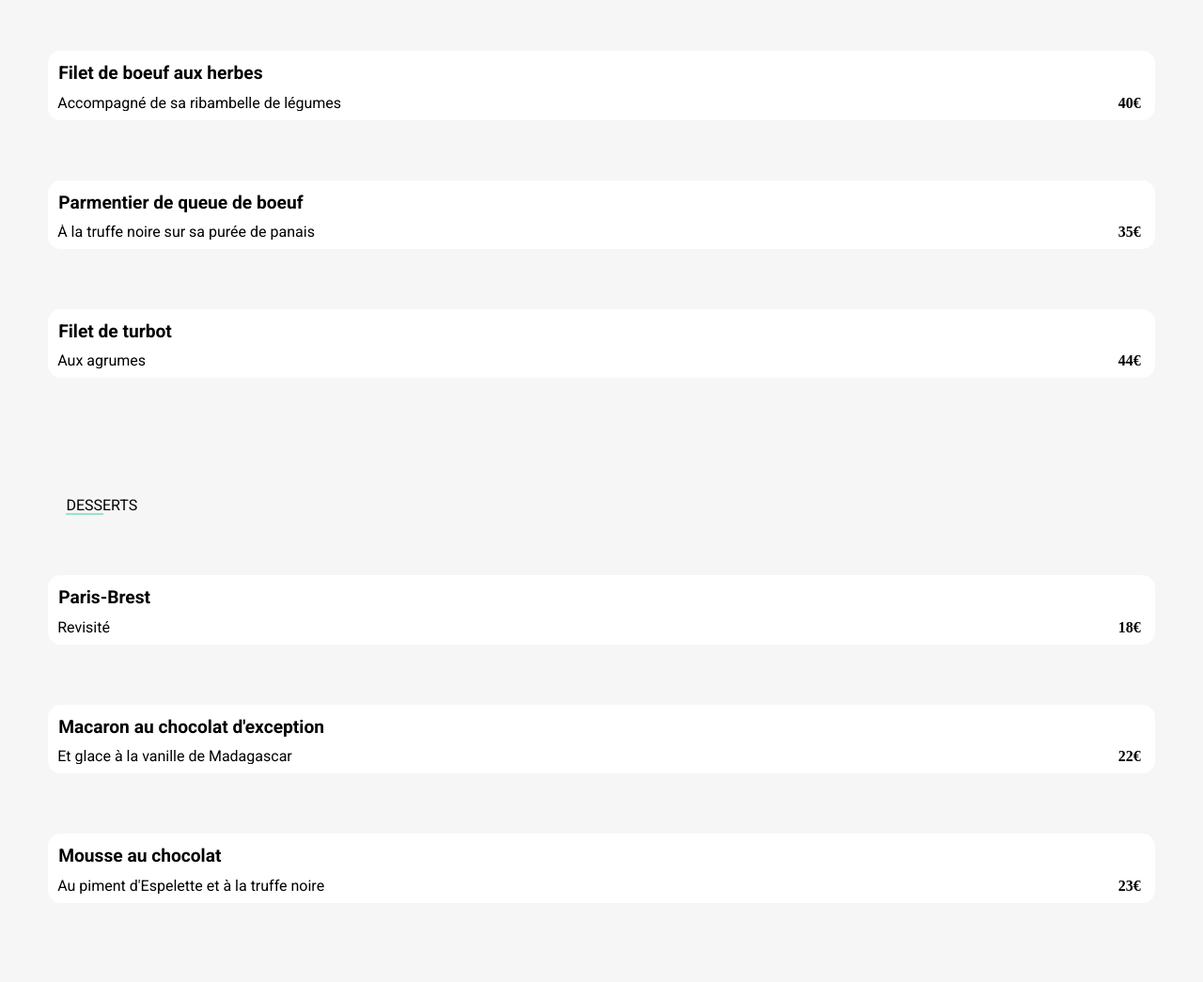
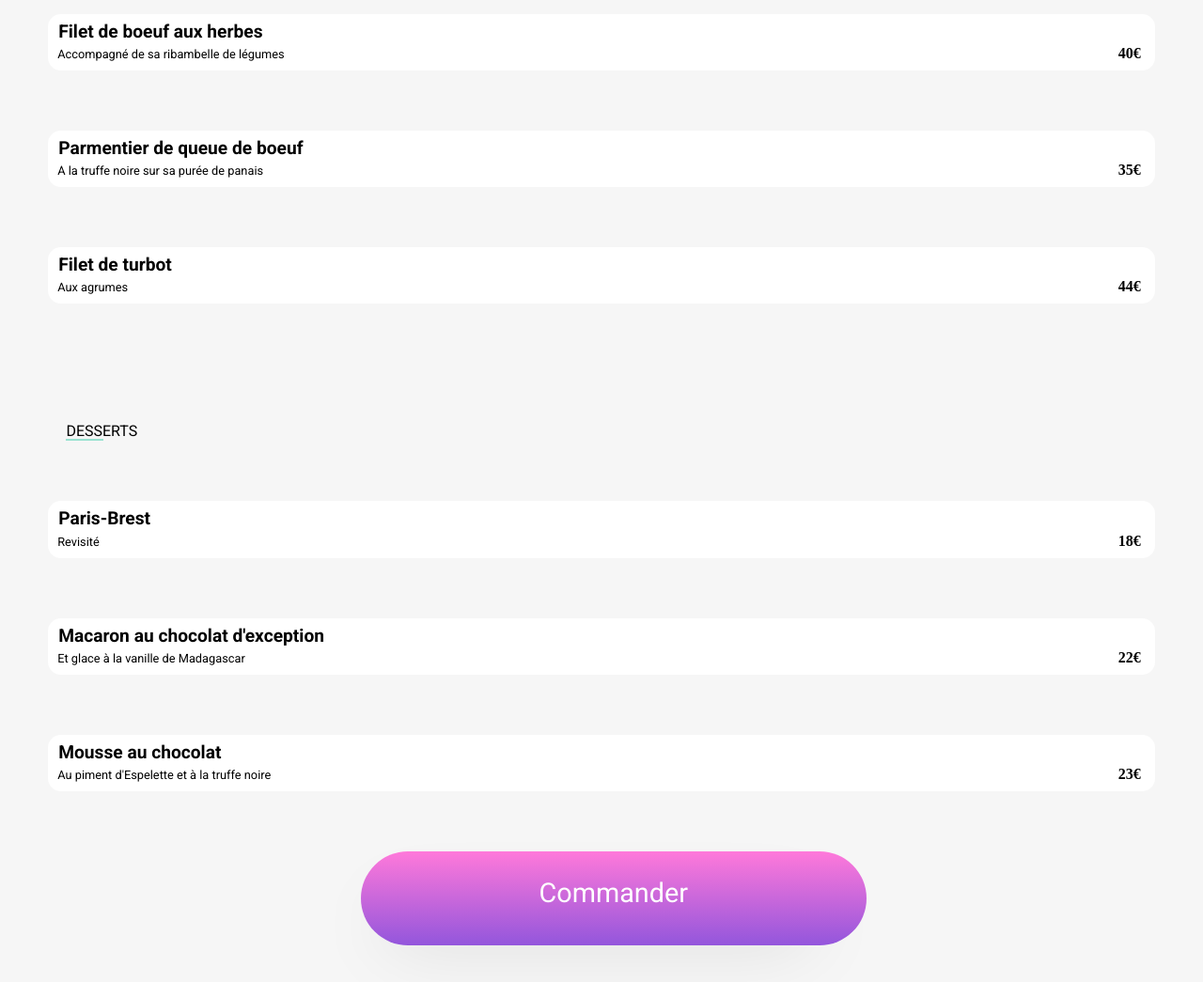
Before and after one commit to derambure97/Projet-3, a plain HTML site: page resto1.html in a window 1280 px wide. Shown: the part 1167-2212 px from the top of the page at 94% size. Drawn offline with Linux system fonts and the light colour scheme; a web font is replaced by a local one.

Commit message:
commit 3

```diff
--- a/Sass/style1.scss
+++ b/Sass/style1.scss
@@ -3,6 +3,6 @@
 @import "./abstracts/variables";
 @import "./components/bouton";
 @import "./components/barre";
-@import "./layout/footer";
 @import "./layout/headerpageresto";
 @import "./layout/middlepageresto";
+@import "./layout/footer";
--- a/resto1.html
+++ b/resto1.html
@@ -158,30 +158,12 @@
                       </article>
 
                     </div>
-
-           <!-- <div  </div>
-
-
-
-
-
-
-
-
-
-
-
-
-
-
-
-
-
-
-        </div>
-
-    </main>
-
+                    <div class="boutonviolet">
+                      <p>
+                          Commander
+                      </p>
+                    </div>
+  </main>
 <footer>
     <div class="contenairegrisfoncer">
         <div>
```
Also changed, not shown: style.css, style1.css, 2 other files.
